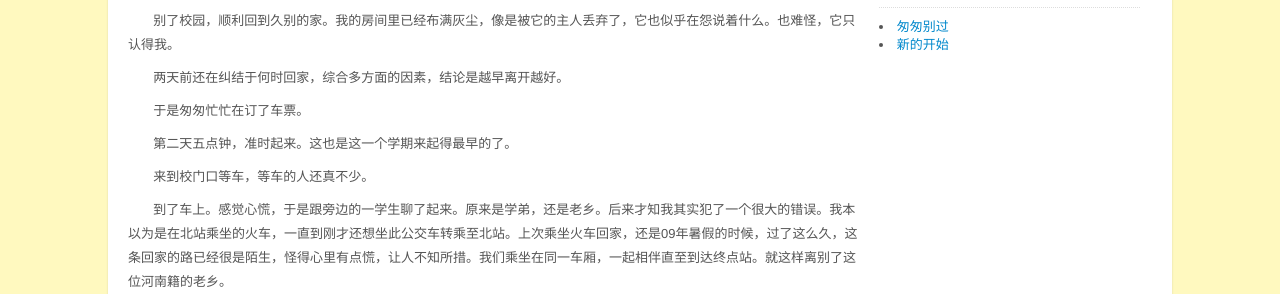
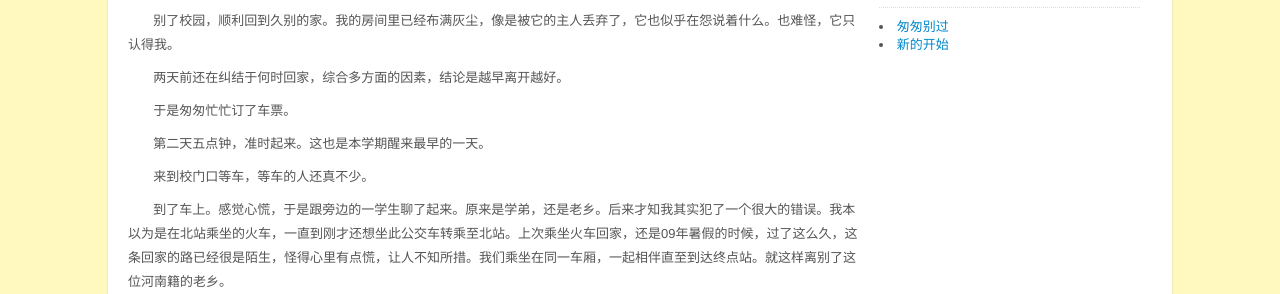
Before and after one commit to luwanlili/luwanlili.github.com, a Jekyll site: the page built from _posts/2013-01-23-匆匆别过.html, in a window 1280 px wide and 992 px high. Shown: the part 165-459 px from the top of the window. Built offline with Jekyll 4.4.1, drawn with Linux system fonts in a browser that asks for light colours.

Commit message:
modify a post

```diff
--- a/_posts/2013-01-23-匆匆别过.html
+++ b/_posts/2013-01-23-匆匆别过.html
@@ -12,8 +12,8 @@ title: 匆匆别过
 		<h2>匆匆别过，使命使然。相聚已是缘分。</h2>
 		<p>&nbsp;&nbsp;&nbsp;&nbsp;&nbsp;&nbsp;&nbsp;别了校园，顺利回到久别的家。我的房间里已经布满灰尘，像是被它的主人丢弃了，它也似乎在怨说着什么。也难怪，它只认得我。</p>
 		<p>&nbsp;&nbsp;&nbsp;&nbsp;&nbsp;&nbsp;&nbsp;两天前还在纠结于何时回家，综合多方面的因素，结论是越早离开越好。</p>
-		<p>&nbsp;&nbsp;&nbsp;&nbsp;&nbsp;&nbsp;&nbsp;于是匆匆忙忙在订了车票。</p>
-		<p>&nbsp;&nbsp;&nbsp;&nbsp;&nbsp;&nbsp;&nbsp;第二天五点钟，准时起来。这也是这一个学期来起得最早的了。</p>
+		<p>&nbsp;&nbsp;&nbsp;&nbsp;&nbsp;&nbsp;&nbsp;于是匆匆忙忙订了车票。</p>
+		<p>&nbsp;&nbsp;&nbsp;&nbsp;&nbsp;&nbsp;&nbsp;第二天五点钟，准时起来。这也是本学期醒来最早的一天。</p>
 		<p>&nbsp;&nbsp;&nbsp;&nbsp;&nbsp;&nbsp;&nbsp;来到校门口等车，等车的人还真不少。</p>
 		<p>&nbsp;&nbsp;&nbsp;&nbsp;&nbsp;&nbsp;&nbsp;到了车上。感觉心慌，于是跟旁边的一学生聊了起来。原来是学弟，还是老乡。后来才知我其实犯了一个很大的错误。我本以为是在北站乘坐的火车，一直到刚才还想坐此公交车转乘至北站。上次乘坐火车回家，还是09年暑假的时候，过了这么久，这条回家的路已经很是陌生，怪得心里有点慌，让人不知所措。我们乘坐在同一车厢，一起相伴直至到达终点站。就这样离别了这位河南籍的老乡。</p>
 		<p>&nbsp;&nbsp;&nbsp;&nbsp;&nbsp;&nbsp;&nbsp;只曾记得他是在法政学院就读，大四。眉目清秀，黑黝黝的头发，一幅和善的脸……</p>
```
